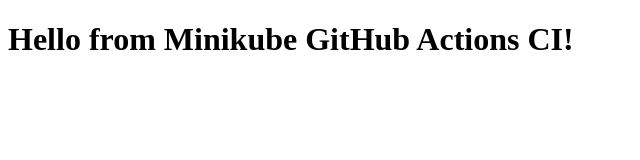
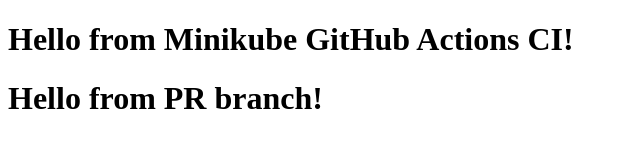
Before and after one commit to INFINITYVRS/minikube-ci-demo, a plain HTML site: page index.html in a window 1280 px wide. Shown: the whole page, without its empty margins (0-640 px from the left). Drawn offline with Linux system fonts and the light colour scheme.

Commit message:
Update index.html for PT test

```diff
--- a/index.html
+++ b/index.html
@@ -3,5 +3,6 @@
   <head><title>Minikube CI</title></head>
   <body>
     <h1>Hello from Minikube GitHub Actions CI!</h1>
+    <h1>Hello from PR branch!</h1>
   </body>
 </html>
```
